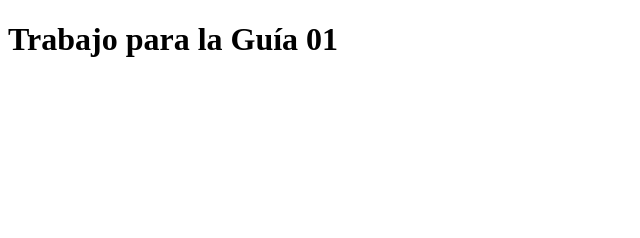
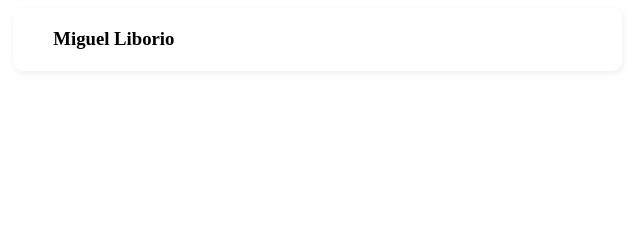
Before and after one commit to ll23023/guia01-LL23023, a plain HTML site: page index.html in a window 1280 px wide. Shown: the whole page, without its empty margins (0-640 px from the left). Drawn offline with Linux system fonts and the light colour scheme.

Commit message:
Agregué mi tarjeta personal LL23023.

```diff
--- a/estilos.css
+++ b/estilos.css
@@ -0,0 +1,73 @@
+body {
+    flex: auto;
+    flex-direction: column;
+    flex-wrap: nowrap;
+}
+
+.ll23023_container {
+    margin: 5px;
+    padding: 20px 20px 15px 20px;
+
+    width: 45%;
+    height: 3.5vh;
+
+    border-radius: 10px;
+    box-shadow: 1px 2px 5px 1px rgba(132, 132, 132, 0.1);
+
+    overflow: hidden;
+    transition: height 0.2s linear;
+}
+
+.ll23023_name {
+    margin: 0 auto;
+    padding-bottom: 5px;
+
+    color: #000;
+
+    border-bottom: 2px solid rgba(15, 185, 174, 0);
+
+    transition: all 0.2s linear;
+}
+
+.ll23023_name i {
+    position: block;
+    opacity: 0;
+    color: #0fb9ae;
+
+    transition: opacity 0.2s linear;
+}
+
+
+
+
+
+
+
+
+
+
+
+
+
+
+
+
+
+
+
+
+
+
+
+.ll23023_container:hover {
+    height: 25vh;
+}
+
+.ll23023_container:hover .ll23023_name {
+    color: #0fb9ae;
+    border-bottom: 2px solid rgba(15, 185, 174, 1);
+}
+
+.ll23023_container:hover .ll23023_name i {
+    opacity: 1;
+}
--- a/index.html
+++ b/index.html
@@ -1,11 +1,31 @@
 <!DOCTYPE html>
 <html lang="es">
+
 <head>
     <meta charset="UTF-8">
     <meta name="viewport" content="width=device-width, initial-scale=1.0">
-    <title>Document</title>
+    <link rel="stylesheet" href="estilos.css">
+    <title>Guía 1</title>
 </head>
+
 <body>
-    <h1>Trabajo para la Guía 01</h1>
+    <div class="ll23023_container">
+        <h3 class="ll23023_name"><i>&nsucc;</i> Miguel Liborio</h3>
+
+        <p class="ll23023_text">
+            <span class="ll23023_carnet"><b>Carnet:</b> LL23023</span>
+            <br><br>
+
+            Soy un estudiante de Ingeniera de Sistemas Informátcos. Me gusta aprender cosas nuevas
+            la música, los videojuegos y el arte en general. He tenido la oportunidad de participar
+            en diferentes proyectos y cursos como Oracle ONE; conozco algunos lenguajes
+            de programación como JavaScript, Dart con Flutter, PHP
+            <br>y Java. Soy muy atento al detalle y
+            considero que debe haber un balance entre funcionalidad y
+            <br>creatividad a la hora de desarrollar
+            software para poder innovar.
+        </p>
+    </div>
 </body>
+
 </html>
```
